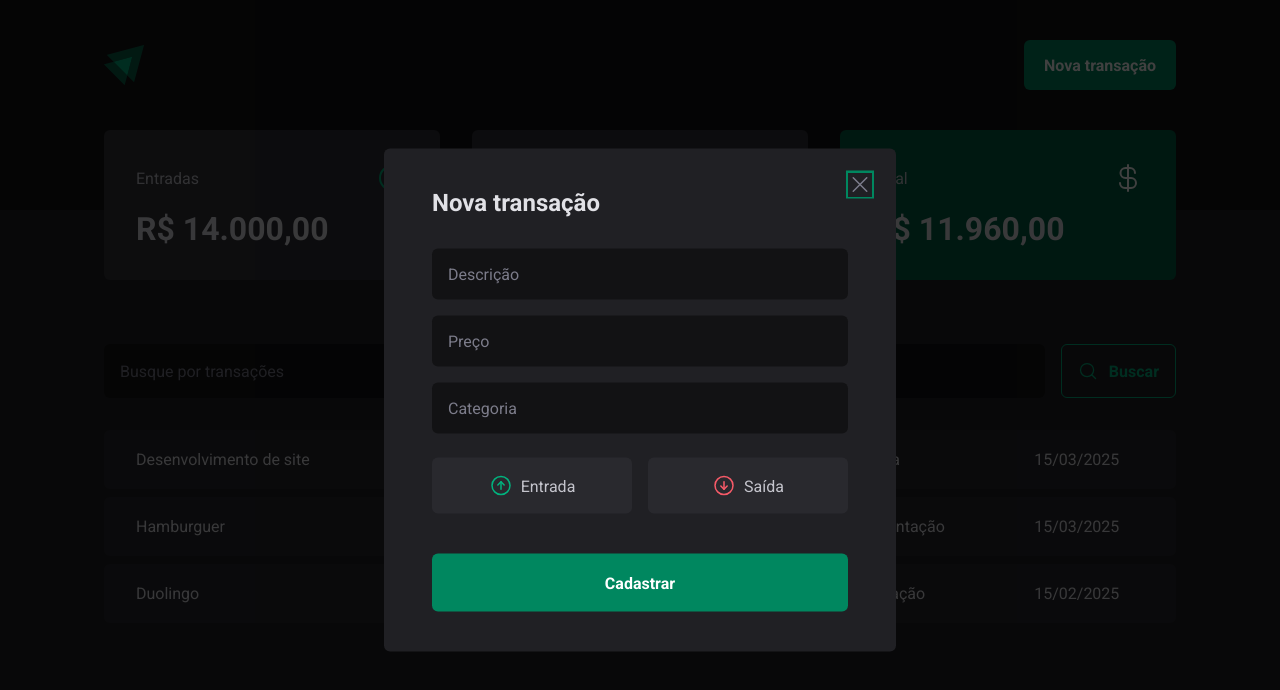
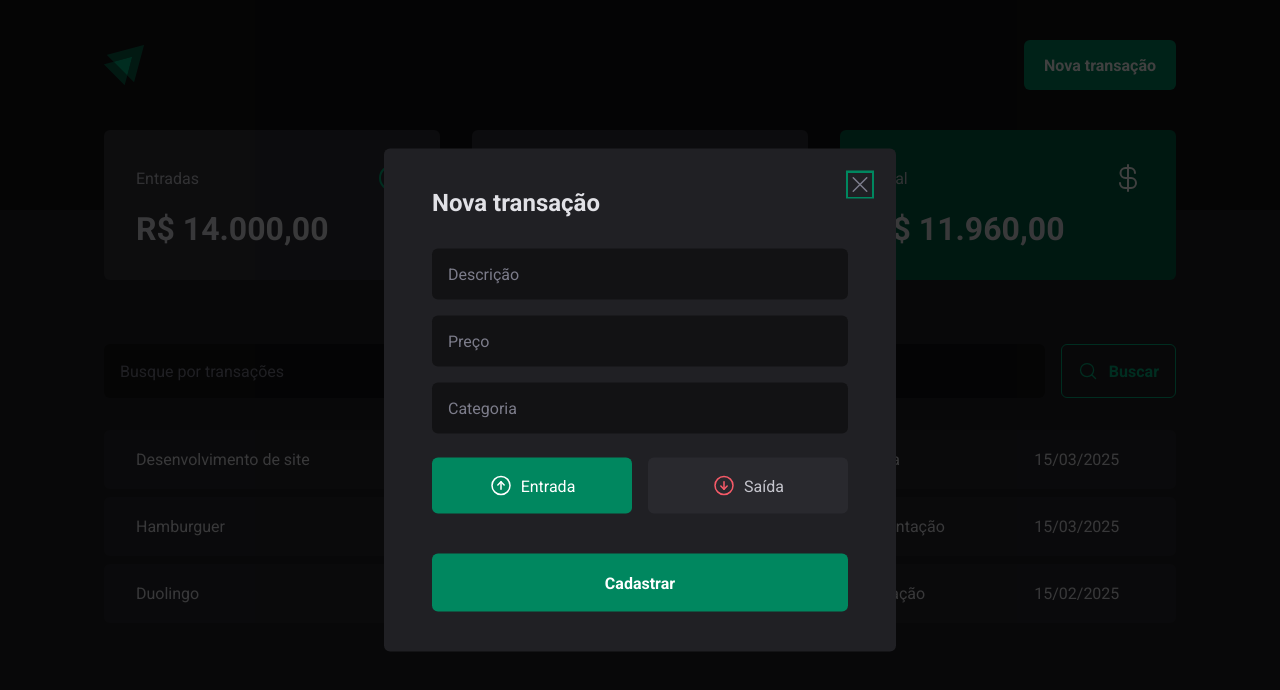
Before and after one commit to mthszr/dt-timer, a React (Vite) app: page / in a window 1280 px wide. Both pictures are taken after a click on the button "Nova transação". Shown: the top 690 px of the page. Built offline with nearby package versions, Linux system fonts and the light colour scheme; data requests are answered from the project's data file.

Commit message:
refactor NewTransactionModal to use Controller for transaction type selection

```diff
--- a/src/components/NewTransactionModal/index.tsx
+++ b/src/components/NewTransactionModal/index.tsx
@@ -1,7 +1,7 @@
 import { zodResolver } from '@hookform/resolvers/zod'
 import * as Dialog from '@radix-ui/react-dialog'
 import { ArrowCircleDown, ArrowCircleUp, X } from 'phosphor-react'
-import { useForm } from 'react-hook-form'
+import { Controller, useForm } from 'react-hook-form'
 import * as z from 'zod'
 import {
   CloseButton,
@@ -22,11 +22,15 @@
 
 export function NewTransactionModal() {
   const {
+    control,
     register,
     handleSubmit,
     formState: { isSubmitting },
   } = useForm<NewTransactionFormInputs>({
     resolver: zodResolver(NewTransactionFormSchema),
+    defaultValues: {
+      type: 'income',
+    },
   })
 
   async function handleCreateNewTransaction(data: NewTransactionFormInputs) {
@@ -51,12 +55,14 @@
             required
             {...register('description')}
           />
+
           <input
             type="number"
             placeholder="Preço"
             required
             {...register('price', { valueAsNumber: true })}
           />
+
           <input
             type="text"
             placeholder="Categoria"
@@ -64,7 +70,16 @@
             {...register('category')}
           />
 
-          <TransactionType>
+          <Controller
+            control={control}
+            name="type"
+            render={({ field }) => {
+              console.log(field)
+              return (
+                <TransactionType
+                  onValueChange={field.onChange}
+                  value={field.value}
+                >
                   <TransactionTypeButton value="income" variant="income">
                     <ArrowCircleUp size={24} />
                     Entrada
@@ -74,6 +89,9 @@
                     Saída
                   </TransactionTypeButton>
                 </TransactionType>
+              )
+            }}
+          />
 
           <button type="submit" disabled={isSubmitting}>
             Cadastrar
```
Lines whose indentation alone changed are shown as unchanged.
